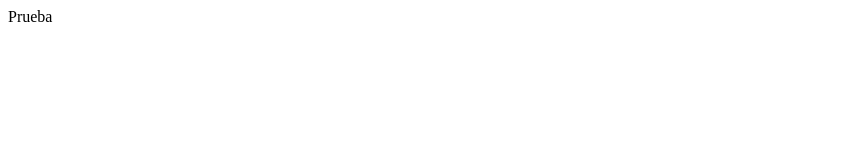
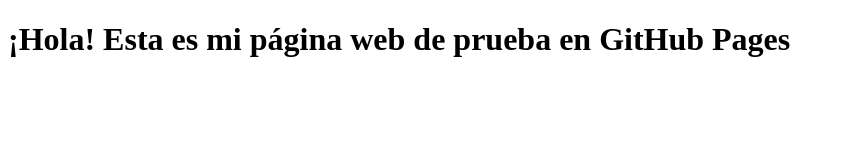
Before and after one commit to respada-pgr/Prueba, a plain HTML site: page Index.html in a window 1280 px wide. Shown: the whole page, without its empty margins (0-845 px from the left). Drawn offline with Linux system fonts and the light colour scheme.

Commit message:
Update Index.html

```diff
--- a/Index.html
+++ b/Index.html
@@ -1,10 +1,10 @@
+<!DOCTYPE html>
 <html>
   <head>
-    <title>
-      prueba
-    </title>
+    <meta charset="UTF-8">
+    <title>Mi página web de prueba</title>
   </head>
   <body>
-    <div>Prueba</div>
+    <h1>¡Hola! Esta es mi página web de prueba en GitHub Pages</h1>
   </body>
 </html>
```
